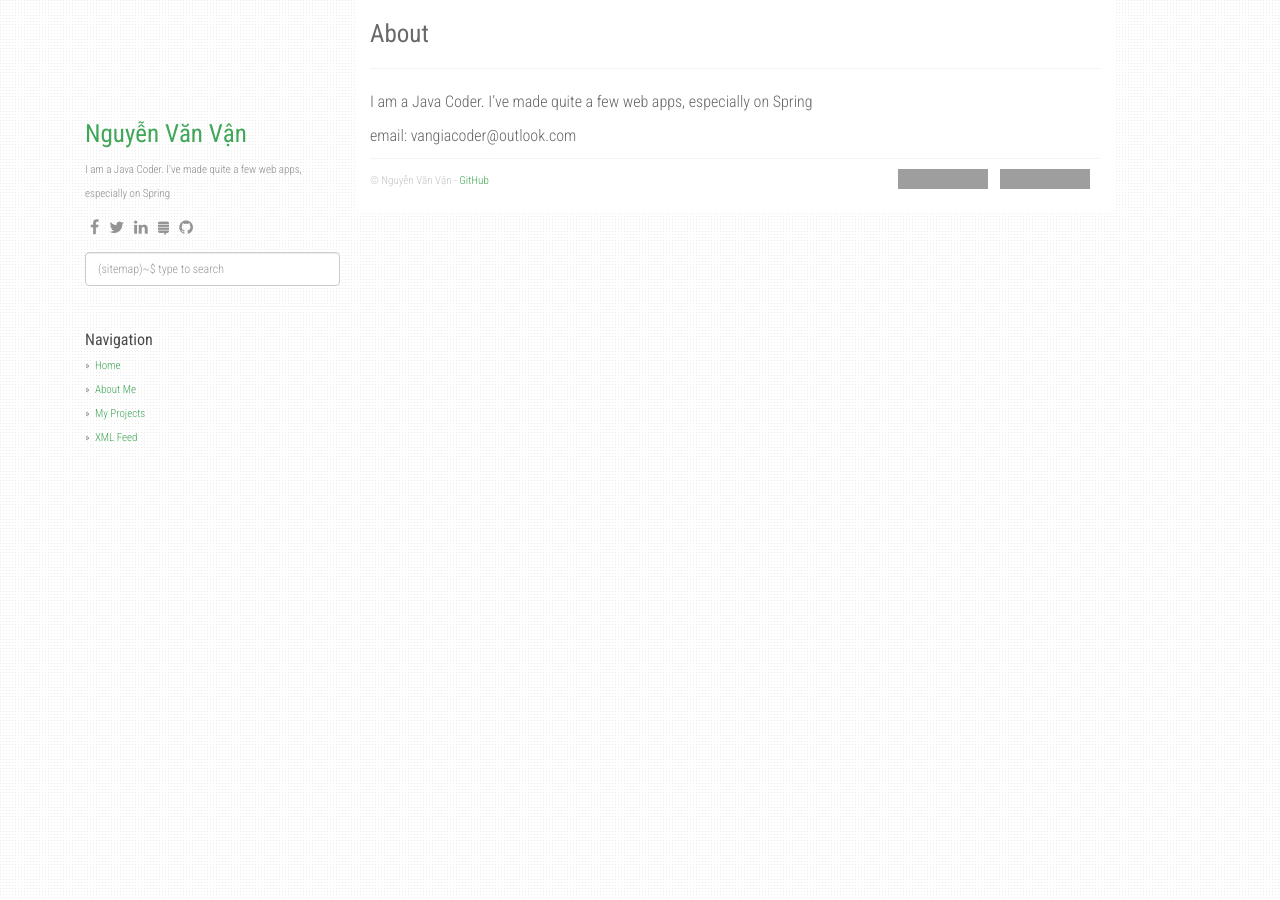
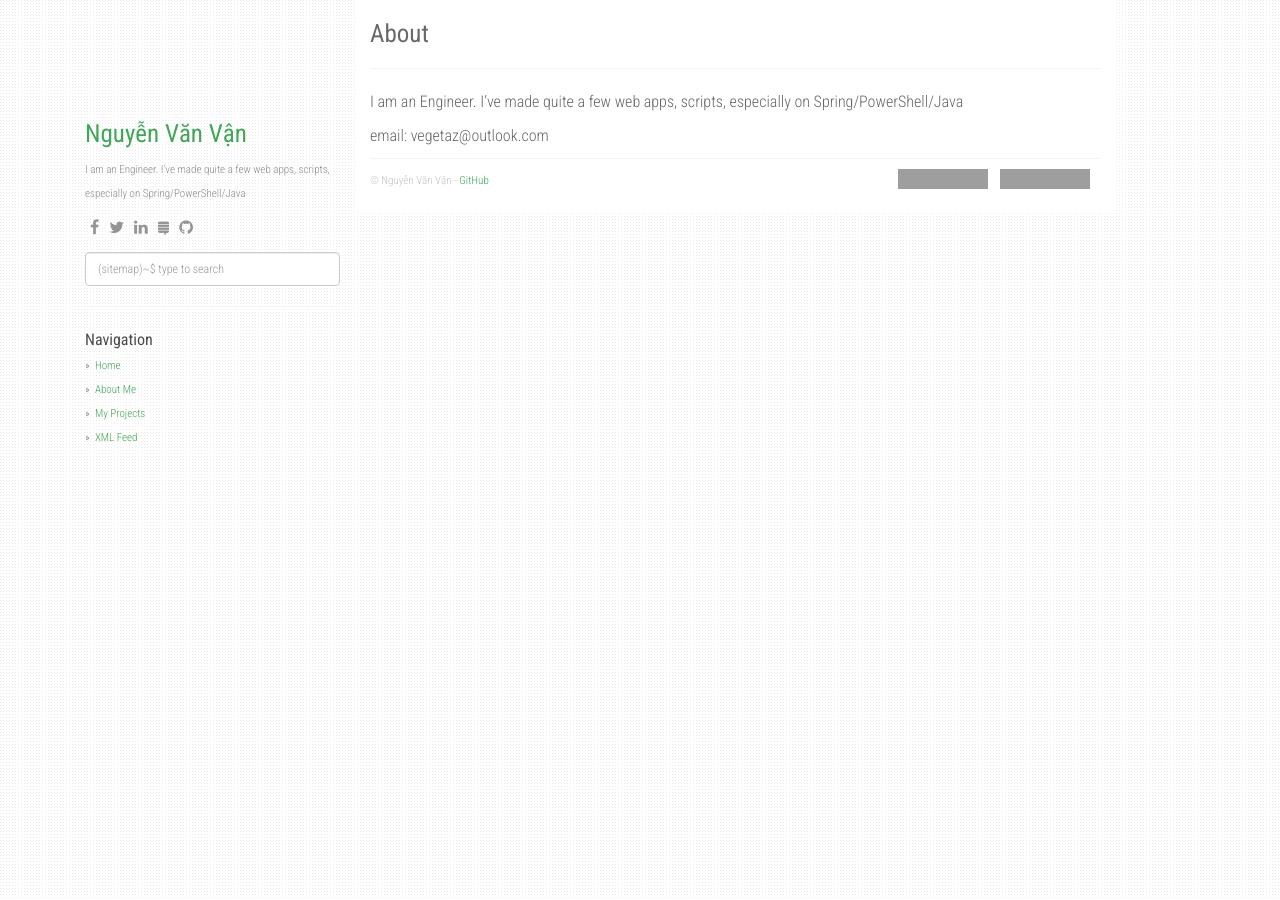
Before and after one commit to vegetaz/vegetaz.github.io, a Jekyll site: the page built from about.md, in a window 1280 px wide. Built offline with Jekyll 4.4.1, drawn with Linux system fonts in a browser that asks for light colours; nearby versions of some CDN libraries; grey boxes are pictures that could not be loaded.

Commit message:
I am an Engineer.

```diff
--- a/_config.yml
+++ b/_config.yml
@@ -2,7 +2,7 @@ title: Vận Già Blog
 description: Nơi chia sẻ những lượm lặt của Vận Già
 author: Nguyễn Văn Vận
 github: https://github.com/vegetaz
-about: I am a Java Coder. I've made quite a few web apps, especially on Spring
+about: I am an Engineer. I've made quite a few web apps, scripts, especially on Spring/PowerShell/Java
 disqus_shortname: vegetaz
 google_analytics: G-CTNX87JXNZ
 
--- a/about.md
+++ b/about.md
@@ -4,6 +4,6 @@ title: About
 permalink: /about/
 ---
 
-I am a Java Coder. I've made quite a few web apps, especially on Spring
+I am an Engineer. I've made quite a few web apps, scripts, especially on Spring/PowerShell/Java
 
-email: vangiacoder@outlook.com
+email: vegetaz@outlook.com
```
